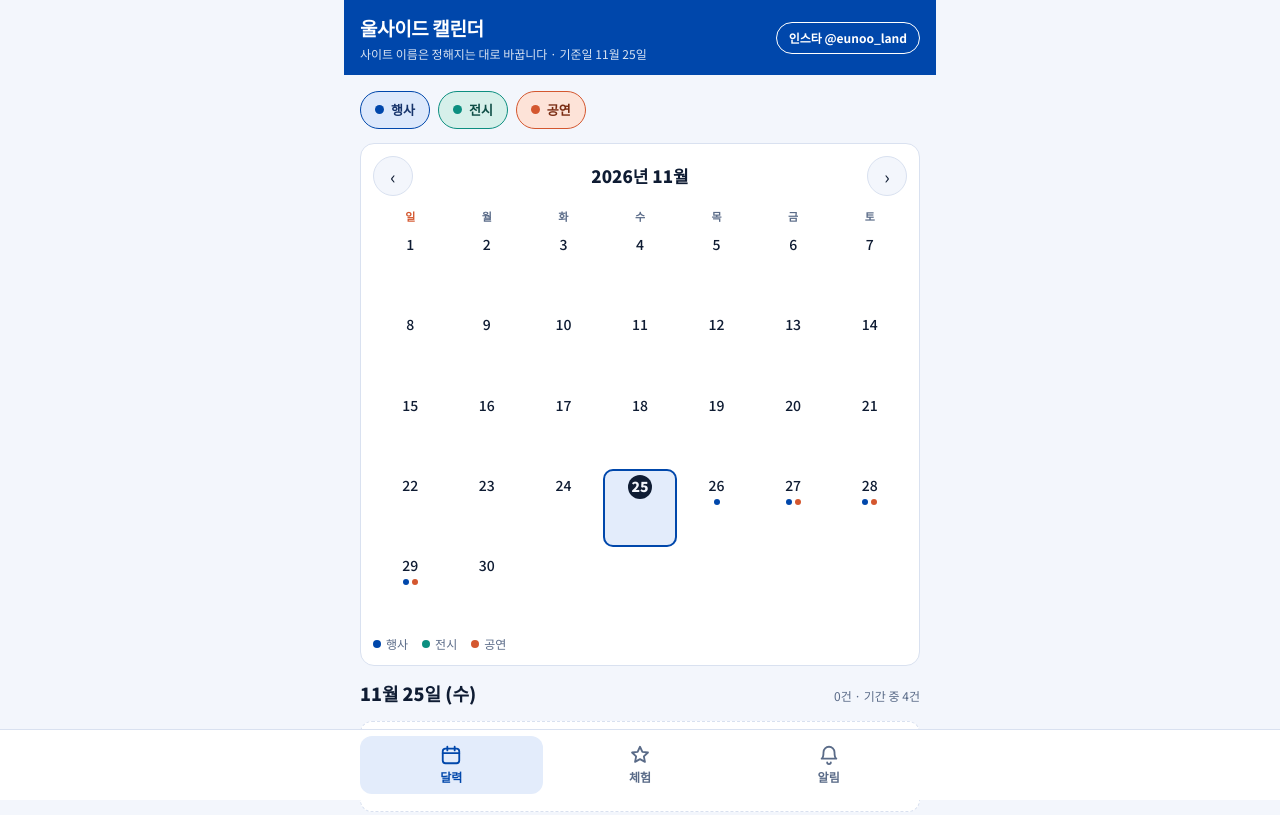
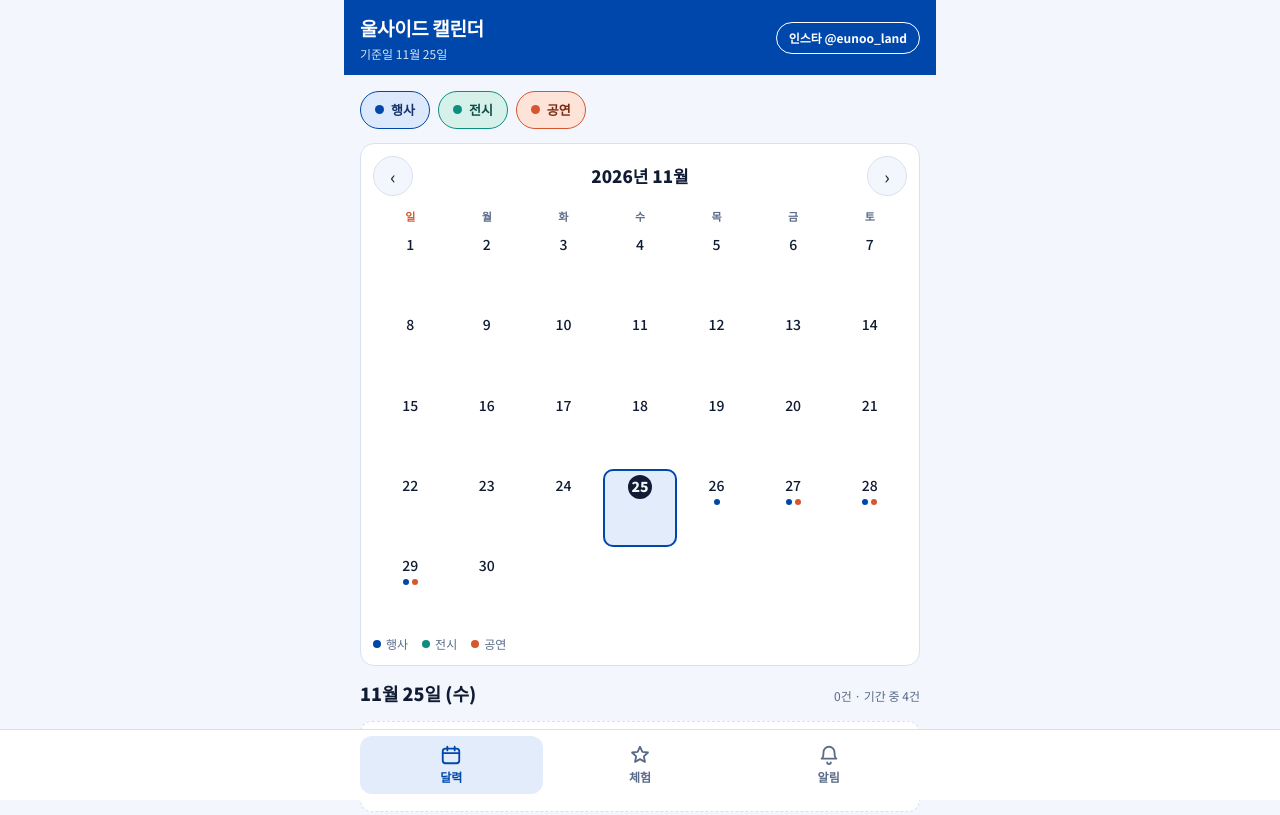
Before and after one commit to eunooland/ulsan-calendar, a plain HTML site: page docs/index.html in a window 1280 px wide. Shown: the top 815 px of the page. Drawn offline with Linux system fonts and the light colour scheme.

Commit message:
머리말의 이름 안내 문구 삭제
Co-Authored-By: Claude Sonnet 5.5 <noreply@anthropic.com>

```diff
--- a/docs/index.html
+++ b/docs/index.html
@@ -132,7 +132,7 @@ nav.tabs{position:fixed;left:0;right:0;bottom:0;z-index:25;background:var(--card
 <header class="top"><div class="top-in">
   <div>
     <h1>울사이드 캘린더</h1>
-    <p class="sub">사이트 이름은 정해지는 대로 바꿉니다 · 기준일 11월 25일</p>
+    <p class="sub">기준일 11월 25일</p>
   </div>
   <a class="ig" href="https://www.instagram.com/eunoo_land/" target="_blank" rel="noopener">인스타 @eunoo_land</a>
 </div></header>
```
